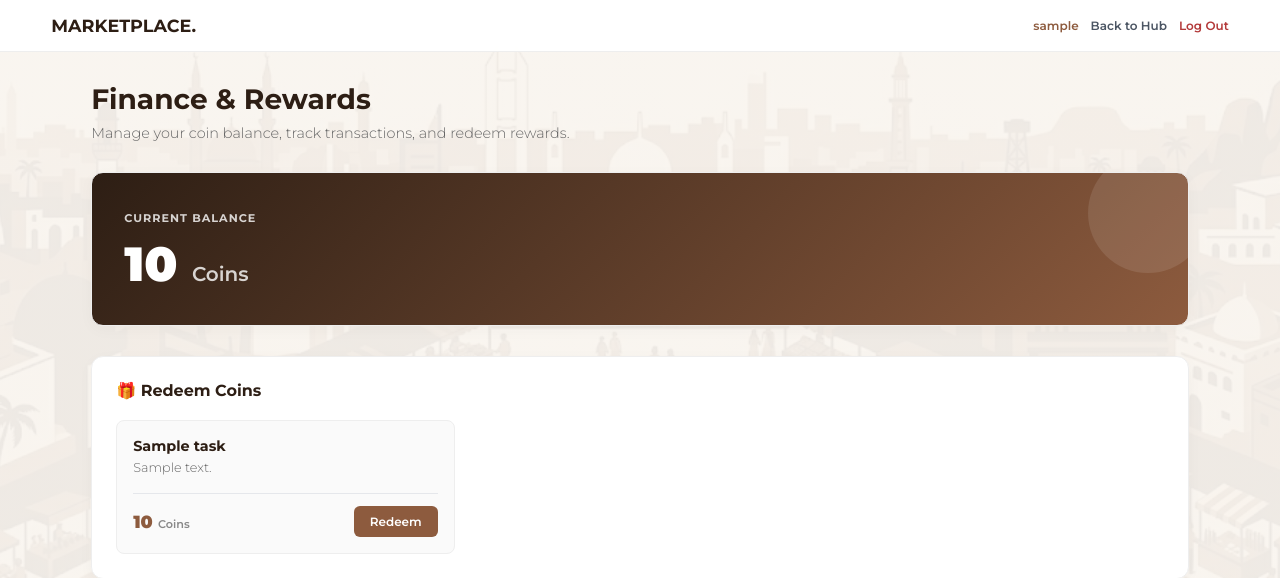
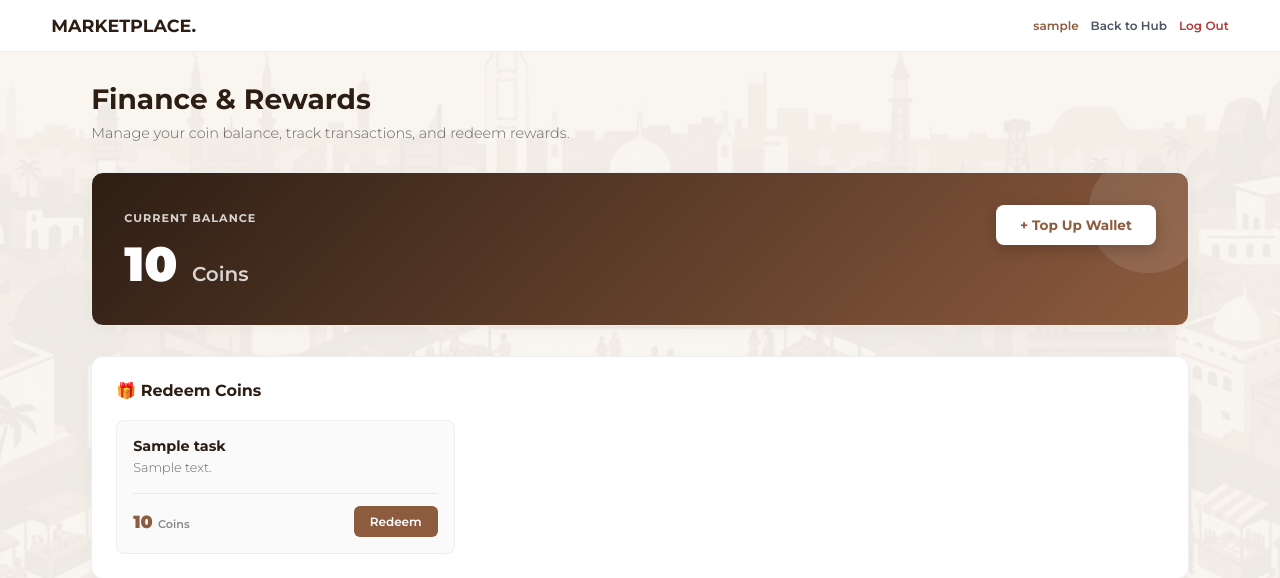
Before and after one commit to adebayo-victor/Marketplacev_2, a Flask app: page /finance in a window 1280 px wide. Shown: the top 578 px of the page. Run offline with Flask 3, Linux system fonts and the light colour scheme; a user stored in the database is signed in; tables that the repository leaves empty hold one stand-in row (values such as "Sample post"); some libraries are stand-ins or nearby versions.

Commit message:
Add Top Up button and modal to finance dashboard
Updated the finance dashboard to include a Top Up button and modal for wallet funding. Enhanced user experience by providing clearer instructions and options for managing coin balance.

```diff
--- a/app/templates/dashboard/finance.html
+++ b/app/templates/dashboard/finance.html
@@ -38,11 +38,16 @@
             <p class="font-ui" style="color: #666; margin-top: 8px; font-size: 0.9rem;">Manage your coin balance, track transactions, and redeem rewards.</p>
         </div>
 
-        <!-- Hero Balance Card -->
+        <!-- Hero Balance Card with Top Up Button -->
         <div class="card" style="background: linear-gradient(135deg, var(--dark-oak), var(--clay)); color: white; padding: 32px; margin-bottom: 30px; position: relative; overflow: hidden;">
-            <div style="position: relative; z-index: 2;">
-                <span class="font-ui" style="font-size: 0.7rem; font-weight: 700; text-transform: uppercase; letter-spacing: 1px; opacity: 0.8;">Current Balance</span>
-                <div class="font-ui" style="font-size: 3rem; font-weight: 900; margin-top: 8px;">{{ wallet.balance }} <span style="font-size: 1.25rem; font-weight: 600; opacity: 0.8;">Coins</span></div>
+            <div style="position: relative; z-index: 2; display: flex; justify-content: space-between; align-items: flex-start; flex-wrap: wrap; gap: 20px;">
+                <div>
+                    <span class="font-ui" style="font-size: 0.7rem; font-weight: 700; text-transform: uppercase; letter-spacing: 1px; opacity: 0.8;">Current Balance</span>
+                    <div class="font-ui" style="font-size: 3rem; font-weight: 900; margin-top: 8px;">{{ wallet.balance }} <span style="font-size: 1.25rem; font-weight: 600; opacity: 0.8;">Coins</span></div>
+                </div>
+                <button onclick="openTopupModal()" class="font-ui" style="background: white; color: var(--clay); border: none; padding: 12px 24px; border-radius: 8px; font-weight: 700; font-size: 0.85rem; cursor: pointer; box-shadow: 0 4px 15px rgba(0,0,0,0.2); transition: 0.2s;" onmouseover="this.style.transform='translateY(-2px)'" onmouseout="this.style.transform='translateY(0)'">
+                    + Top Up Wallet
+                </button>
             </div>
             <div style="position: absolute; right: -20px; top: -20px; width: 120px; height: 120px; background: rgba(255,255,255,0.1); border-radius: 50%;"></div>
         </div>
@@ -62,7 +67,6 @@
                         <div style="display: flex; justify-content: space-between; align-items: center; margin-top: 16px; padding-top: 12px; border-top: 1px solid #e5e7eb;">
                             <span class="font-ui" style="font-weight: 900; color: var(--clay); font-size: 1.1rem;">{{ task.price }} <span style="font-size: 0.7rem; font-weight: 600; color: #888;">Coins</span></span>
 
-                            <!-- UPDATED BUTTON: Passes task name to the modal -->
                             <button type="button" onclick="openRedeemModal({{ task.id }}, {{ task.price }}, '{{ task.name }}')"
                                     class="btn-clay {% if wallet.balance < task.price %}btn-disabled{% endif %}"
                                     {% if wallet.balance < task.price %}disabled{% endif %}>
@@ -109,7 +113,7 @@
                             </tr>
                             {% else %}
                             <tr>
-                                <td colspan="4" style="padding: 40px; text-align: center; color: #6b7280; font-style: italic;">No transactions yet. Start referring friends to earn coins!</td>
+                                <td colspan="4" style="padding: 40px; text-align: center; color: #6b7280; font-style: italic;">No transactions yet. Start referring friends or top up to earn coins!</td>
                             </tr>
                             {% endfor %}
                         </tbody>
@@ -146,6 +150,26 @@
         </div>
     </div>
 
+    <!-- TOP UP MODAL -->
+    <div id="topupModal" style="display: none; position: fixed; inset: 0; background: rgba(0,0,0,0.6); backdrop-filter: blur(4px); z-index: 1000; align-items: center; justify-content: center; padding: 20px;">
+        <div style="background: white; border-radius: 16px; padding: 32px; max-width: 400px; width: 100%; box-shadow: 0 20px 50px rgba(0,0,0,0.2); position: relative;">
+            <button onclick="closeTopupModal()" style="position: absolute; top: 16px; right: 16px; background: none; border: none; font-size: 1.5rem; cursor: pointer; color: #666;">&times;</button>
+
+            <h3 class="font-ui" style="font-size: 1.25rem; font-weight: 700; color: var(--dark-oak); margin: 0 0 8px 0;">Top Up Wallet</h3>
+            <p class="font-ui" style="color: #666; font-size: 0.9rem; margin-bottom: 24px;">Enter the amount in Naira. (1 Naira = 1 Coin)</p>
+
+            <div>
+                <label class="font-ui" style="display: block; font-size: 0.75rem; font-weight: 700; text-transform: uppercase; letter-spacing: 1px; color: #888; margin-bottom: 8px;">Amount (₦)</label>
+                <input type="number" id="topupAmount" min="100" placeholder="e.g. 5000" class="font-ui" style="width: 100%; padding: 14px; border: 1px solid #ddd; border-radius: 8px; font-size: 1.1rem; font-weight: 700; color: var(--dark-oak); outline: none; box-sizing: border-box;">
+            </div>
+
+            <div style="display: flex; gap: 12px; margin-top: 24px;">
+                <button onclick="closeTopupModal()" class="font-ui" style="flex: 1; padding: 12px; background: #f3f4f6; color: #4b5563; border: none; border-radius: 8px; font-weight: 600; cursor: pointer;">Cancel</button>
+                <button id="processTopupBtn" onclick="processTopup()" class="font-ui" style="flex: 1; padding: 12px; background: var(--clay); color: white; border: none; border-radius: 8px; font-weight: 600; cursor: pointer;">Proceed to Pay</button>
+            </div>
+        </div>
+    </div>
+
     <script>
     let currentTaskId = null;
     let currentTaskPrice = 0;
@@ -154,6 +178,9 @@
     // Data passed from Flask
     const inactiveKiosks = {{ inactive_kiosks | tojson }};
 
+    // ==========================================
+    // REDEEM FUNCTIONS
+    // ==========================================
     function openRedeemModal(taskId, price, taskName) {
         currentTaskId = taskId;
         currentTaskPrice = price;
@@ -183,7 +210,6 @@
                 confirmBtn.style.opacity = '1';
                 confirmBtn.style.cursor = 'pointer';
 
-                // Populate dropdown
                 inactiveKiosks.forEach(kiosk => {
                     const option = document.createElement('option');
                     option.value = kiosk.id;
@@ -192,7 +218,6 @@
                 });
             }
         } else {
-            // For other tasks, just show a simple confirmation
             selectContainer.style.display = 'none';
             noKiosksMsg.style.display = 'none';
             confirmBtn.disabled = false;
@@ -214,7 +239,6 @@
 
         let payload = { task_id: currentTaskId };
 
-        // If it's a kiosk, add the selected ID
         if (currentTaskName === 'Kiosk Creation') {
             payload.kiosk_id = document.getElementById('kioskDropdown').value;
         }
@@ -243,6 +267,55 @@
             btn.disabled = false;
         });
     }
+
+    // ==========================================
+    // TOP UP FUNCTIONS
+    // ==========================================
+    function openTopupModal() {
+        document.getElementById('topupModal').style.display = 'flex';
+        document.getElementById('topupAmount').value = '';
+        document.getElementById('topupAmount').focus();
+    }
+
+    function closeTopupModal() {
+        document.getElementById('topupModal').style.display = 'none';
+    }
+
+    function processTopup() {
+        const amount = document.getElementById('topupAmount').value;
+        if (!amount || amount < 100) {
+            alert('Please enter a valid amount (Minimum ₦100).');
+            return;
+        }
+
+        const btn = document.getElementById('processTopupBtn');
+        const originalText = btn.innerText;
+        btn.innerText = "Initializing...";
+        btn.disabled = true;
+
+        fetch('/finance/topup', {
+            method: 'POST',
+            headers: { 'Content-Type': 'application/json' },
+            body: JSON.stringify({ amount: amount })
+        })
+        .then(response => response.json())
+        .then(data => {
+            if (data.status === 'success') {
+                // Redirect to Paystack secure checkout
+                window.location.href = data.authorization_url;
+            } else {
+                alert('Error: ' + data.message);
+                btn.innerText = originalText;
+                btn.disabled = false;
+            }
+        })
+        .catch(error => {
+            console.error('Top-up error:', error);
+            alert('An unexpected error occurred. Please try again.');
+            btn.innerText = originalText;
+            btn.disabled = false;
+        });
+    }
     </script>
 </body>
 </html>
```
